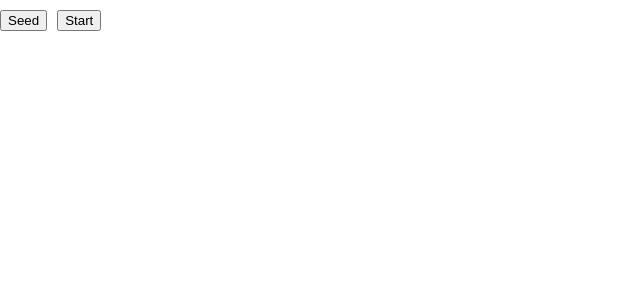
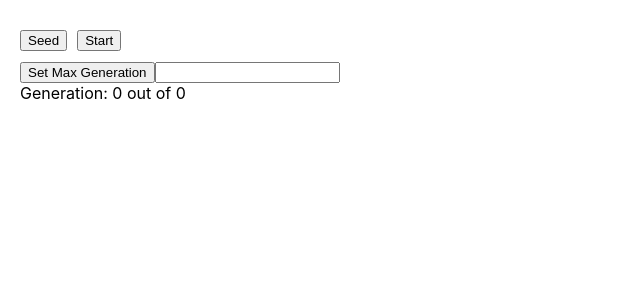
Before and after one commit to jarmbrust/GameOfLife, a React (Create React App) app: page / in a window 1280 px wide. Shown: the top 300 px of the page, without its empty margins (0-640 px from the left). Built offline with nearby package versions, Linux system fonts and the light colour scheme.

Commit message:
basic user inteaction

```diff
--- a/public/index.html
+++ b/public/index.html
@@ -6,8 +6,8 @@
     <meta name="viewport" content="width=device-width, initial-scale=1" />
     <meta name="theme-color" content="#000000" />
     <meta
-      name="description"
-      content="Web site created using create-react-app"
+      name="Game of Life in React"
+      content="Conways game of life, react, james armbrust"
     />
     <link rel="apple-touch-icon" href="%PUBLIC_URL%/logo192.png" />
     <!--
@@ -24,7 +24,7 @@
       work correctly both with client-side routing and a non-root public URL.
       Learn how to configure a non-root public URL by running `npm run build`.
     -->
-    <title>React App</title>
+    <title>Game of Life</title>
   </head>
   <body>
     <noscript>You need to enable JavaScript to run this app.</noscript>
--- a/src/GameOfLife/Generator.jsx
+++ b/src/GameOfLife/Generator.jsx
@@ -12,7 +12,7 @@ import Cell from './Cell';
 
 const Generator = props => {
 
-  const { numRows, numCols, seedChance, numGenerations, start, speed } = props;
+  const { numRows, numCols, seedChance, numGenerations, start, speed, incrementGeneration } = props;
   const [generation, setGeneration] = useState(0);
   const [gridResults, setGridResults] = useState([]);
 
@@ -83,13 +83,14 @@ const Generator = props => {
     const test = setInterval(function () {
       if (generation < numGenerations && start) {
         setGridResults(buildGrid())
-        setGeneration(generation => generation + 1);
+        setGeneration(generation + 1);
+        incrementGeneration();
       }
     }, speed);
     return () => {
       clearInterval(test);
     }
-  }, [start, buildGrid, generation, numGenerations, speed])
+  }, [start, buildGrid, generation, numGenerations, speed, incrementGeneration])
 
 
 	const cellStatus = cell=> {
--- a/src/GameOfLife/Interface.jsx
+++ b/src/GameOfLife/Interface.jsx
@@ -1,14 +1,15 @@
-import React, { useState } from 'react';
+import React, { useState, useEffect } from 'react';
 import Generator from './Generator';
 
 const Interface = props => {
 
   let numRows = 30;
   let numCols = 30;
-  let numGenerations = 30;
+  // let maxGeneration = 30;
+
   const [start, setStart] = useState(false);
-
-
+  const [numGenerations, setNumGenerations] = useState(0);
+  const [maxGenerations, setMaxGenerations] = useState(0);
 
   const startGenerating = () => {
     setStart(true);
@@ -18,8 +19,27 @@ const Interface = props => {
 
   };
 
+  const setGeneration = value => {
+    if (value < 1 || value > 100) {
+      alert('between 1 and 100 generations allowed at this time');
+    } else {
+      setMaxGenerations(value);
+    }
+  }
+
+  const incrementGeneration = () => {
+    setNumGenerations(numGenerations + 1);
+  };
+
+  useEffect(() => {
+    if (numGenerations > maxGenerations) {
+      setStart(false);
+    }
+  }, [numGenerations, maxGenerations]);
+
   return (
     <>
+      <div className="user-interface">
         <div>
           <button className="btn-seed" onClick={populateGrid}>
             Seed
@@ -28,13 +48,22 @@ const Interface = props => {
             Start
           </button>
         </div>
+        <div>
+          <button className="btn-set-gen" onClick={setGeneration}>
+            Set Max Generation
+          </button>
+          <input type="number" id="num-generations" name="Generations" size="7" onChange={event => setGeneration(event.target.value)}/>
+        </div>
+        <div>Generation: {numGenerations} out of {maxGenerations}</div>
+      </div>
       <Generator
         numRows={numRows}
         numCols={numCols}
         seedChance={0.4}
-        numGenerations={numGenerations}
+        numGenerations={maxGenerations}
+        incrementGeneration={incrementGeneration}
         start={start}
-        speed={900}
+        speed={700}
       />
     </>
   );
--- a/src/styles/App.scss
+++ b/src/styles/App.scss
@@ -24,3 +24,7 @@
 .btn-start {
   margin: 10px;
 }
+
+.user-interface {
+  margin: 20px;
+}
```
Lines whose indentation alone changed are shown as unchanged.
